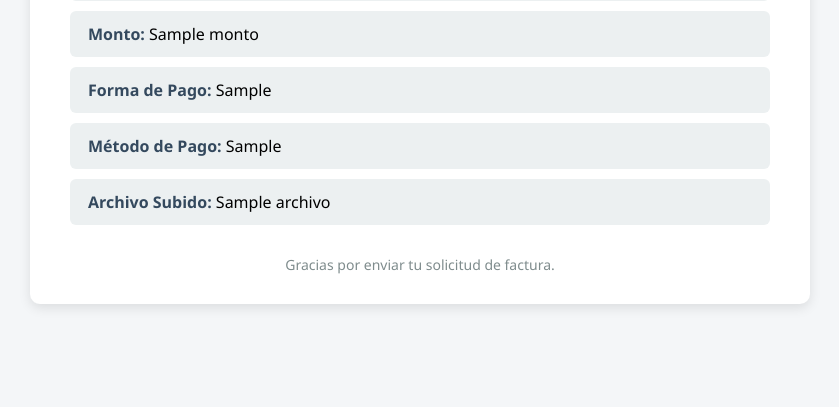
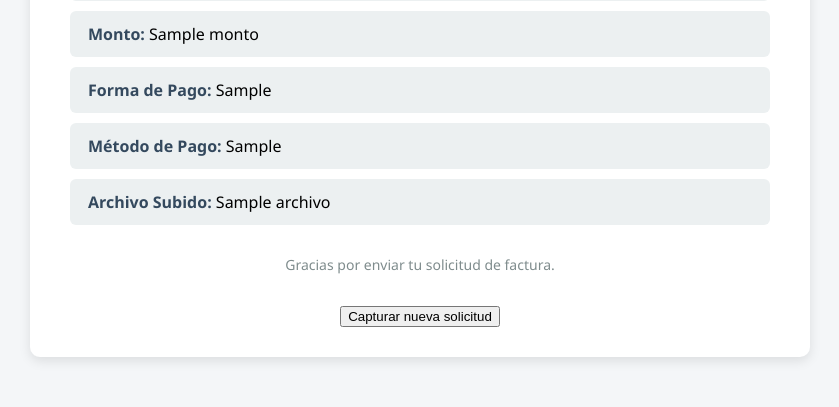
Before and after one commit to JMCisnerosP/Formulario_Factura_app, a Flask app: template templates/confirmacion.html in a window 1280 px wide. Shown: the part 603-1010 px from the top of the page, without its empty margins (220-1059 px from the left). Before the commit the page ends 911 px from the top, so only its background shows below. Run offline with Flask 3, Linux system fonts and the light colour scheme; the template is opened without the code that fills it: most values are stand-ins (such as "Sample title", 1, 10 or a date in 2020).

Commit message:
Enhance confirmation page with new request button
Added a button to capture a new request.

```diff
--- a/templates/confirmacion.html
+++ b/templates/confirmacion.html
@@ -64,6 +64,13 @@
         <div class="footer">
             Gracias por enviar tu solicitud de factura.
         </div>
+        <div style="text-align: center; margin-top: 30px;">
+            <a href="{{ url_for('nuevo_formulario') }}">
+                <button type="button" class="btn">
+                    Capturar nueva solicitud
+                </button>
+            </a>
+        </div>
     </div>
 </body>
 </html>
```
